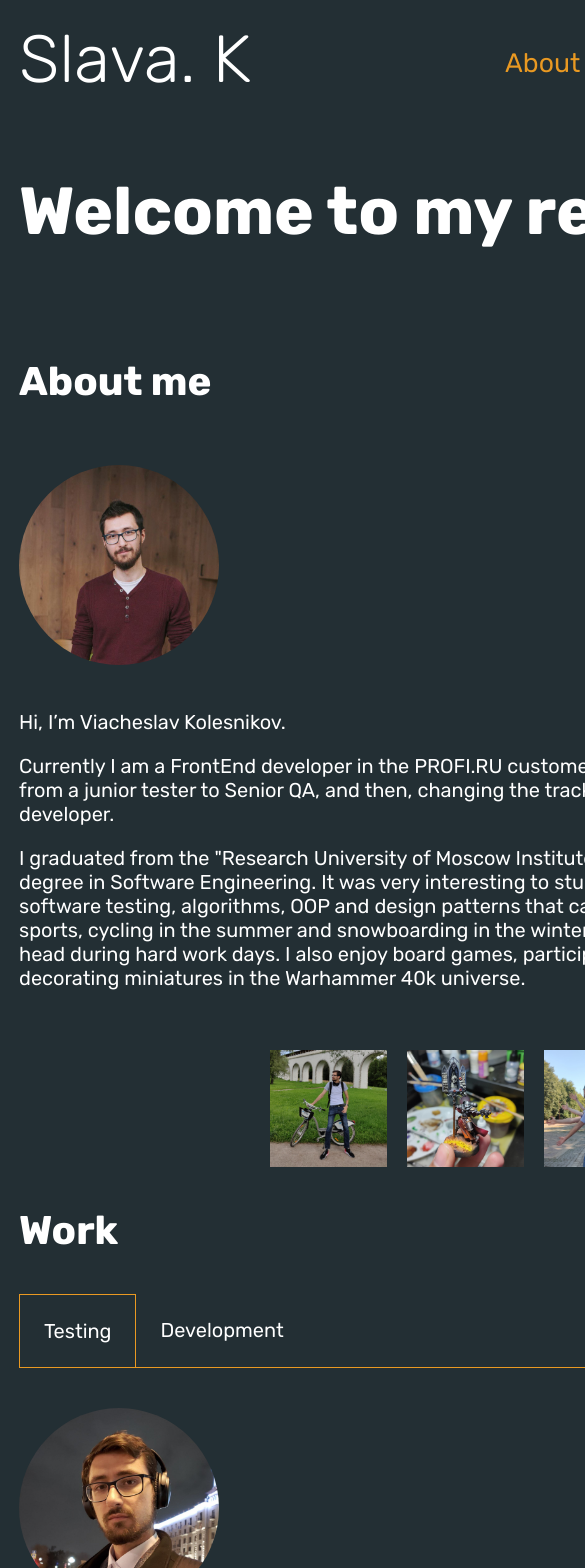
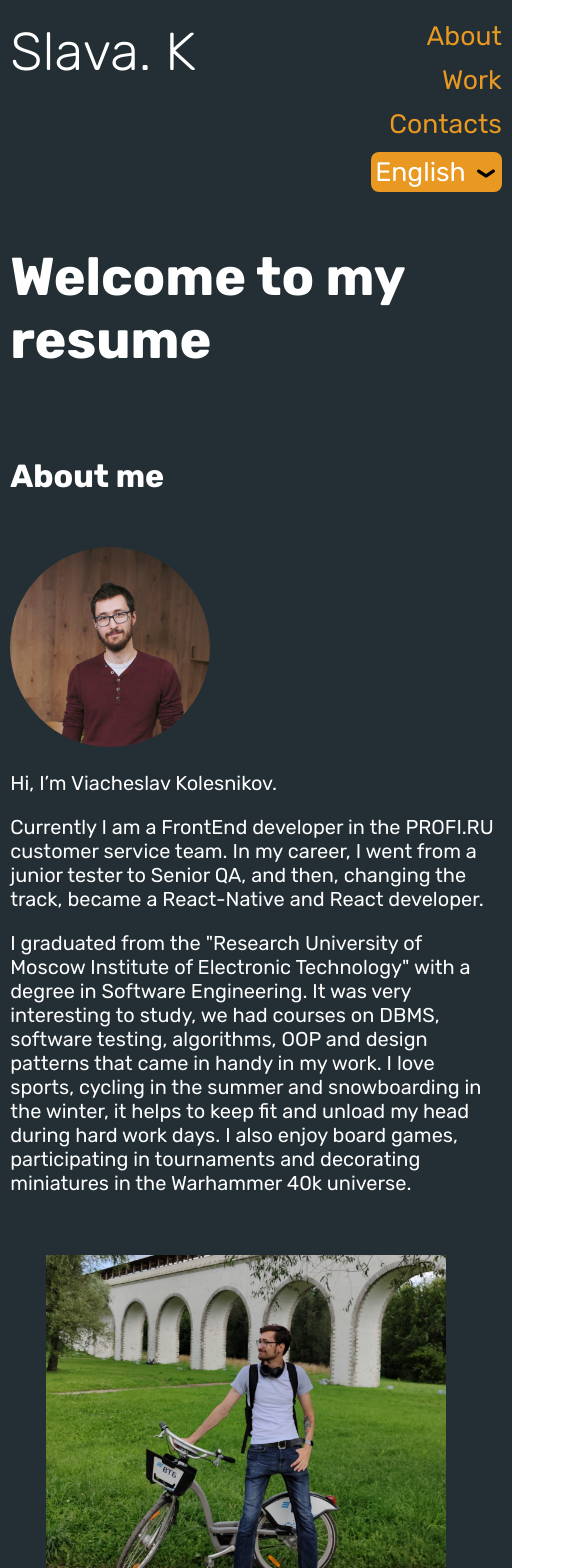
Before and after one commit to DazzlingFame/resume-SPA, a React (Create React App) app: page / in a window 390 px wide. Shown: the top 1568 px of the page, 585 px wide, since content can reach past the window. Built offline with nearby package versions, Linux system fonts and the light colour scheme.

Commit message:
mobile layout mvp

```diff
--- a/src/components/AboutContent.tsx
+++ b/src/components/AboutContent.tsx
@@ -2,7 +2,6 @@ import '../screen/Resume.css'
 import * as React from "react";
 import {ImageTextHeader} from "./ImageTextHeader";
 import {AboutTexts, Images} from "../constants";
-import {getWidth} from "../utils/global";
 
 type Props = {
     texts: AboutTexts;
@@ -11,13 +10,12 @@ type Props = {
 const photosArray = [Images.BICYCLE_IMG, Images.WARHAMMER_IMG, Images.SHIVA_IMG];
 
 const AboutContent: React.FC<Props> = props => {
-    const imageSize = getWidth() * 0.3;
 
     const photos = photosArray.map(photo => (
         <img key={photo.desc}
              src={photo.source}
              alt={photo.desc}
-             style={{width: imageSize, height: imageSize, marginRight: 20, marginTop: 20, objectFit: 'contain', userSelect: 'none'}}
+             className={'flat_photo__item'}
         />
     ));
     return (
--- a/src/components/WorkBlock.tsx
+++ b/src/components/WorkBlock.tsx
@@ -3,7 +3,7 @@ import '../screen/Resume.css';
 import './WorkBlock.css'
 import {Images, WorkBlockTexts} from "../constants";
 import {ImageTextHeader} from "./ImageTextHeader";
-import {getRandomInt, getWidth} from "../utils/global";
+import {getRandomInt} from "../utils/global";
 
 type Props = {
     texts: WorkBlockTexts;
@@ -12,14 +12,12 @@ type Props = {
 }
 
 const WorkBlock: React.FC<Props> = props => {
-    const imageSize = getWidth() * 0.3;
-
     const photos = props.photos.map(photo => (
         <img
             key={photo.desc}
             src={photo.source}
             alt={photo.desc}
-            style={{width: imageSize, height: imageSize, marginRight: 20, marginTop: 20, objectFit: 'contain', userSelect: 'none'}}
+            className={'flat_photo__item'}
         />
     ));
 
--- a/src/css/variables.css
+++ b/src/css/variables.css
@@ -10,9 +10,13 @@
 
     /*font-sizes*/
     --header: 50pt;
+    --header-mobile: 40pt;
     --subHeader: 30pt;
+    --subHeader-mobile: 24pt;
     --regular: 20pt;
+    --regular-mobile: 16pt;
     --small: 15pt;
+    --small-mobile: 12pt;
 
     /* viewport */
     --mobile-to-desktop-boundary: 980px;
--- a/src/index.css
+++ b/src/index.css
@@ -23,10 +23,3 @@ code {
   font-family: source-code-pro, Menlo, Monaco, Consolas, 'Courier New',
   monospace;
 }
-
-.red_circle {
-  height: 40px;
-  width: 40px;
-  border-radius: 20px;
-  background-color: red;
-}
--- a/src/screen/Resume.css
+++ b/src/screen/Resume.css
@@ -3,7 +3,7 @@
     position: relative;
     color: white;
     width: 100%;
-    min-width: 950px;
+    min-width: 512px;
     background-color: var(--primaryDark);
 }
 
@@ -100,8 +100,36 @@
 }
 
 .flat_photo__item {
-    width: 30%;
+    max-width: 400px;
+    max-height: 400px;
     margin-right: 20px;
     margin-top: 20px;
+    user-select: none;
     object-fit: contain;
 }
+
+@media all and (max-width: 980px) {
+    .bold_header_text {
+        font-size: var(--header-mobile);
+    }
+    .bold_subheader_text {
+        font-size: var(--subHeader-mobile);
+    }
+    .nav_header_text {
+        font-size: var(--header-mobile);
+    }
+    .regular_text {
+        font-size: var(--regular-mobile);
+    }
+    .small_text {
+        font-size: var(--small-mobile);
+    }
+    .nav_header_links_container {
+        align-items: flex-end;
+        flex-direction: column;
+    }
+    .header_link_container {
+        margin-right: 0;
+        margin-bottom: 12px;
+    }
+}
--- a/src/screen/Resume.tsx
+++ b/src/screen/Resume.tsx
@@ -71,9 +71,9 @@ export class Resume extends React.PureComponent<Props, State> {
 
         const headerLinks = this.getHeaderLinksConfig(mainTexts.headerLinks).map(item => (
             <div className={'header_link_container'} onClick={item.onClick} key={item.text}>
-                <p className={'regular_text'}>
+                <span className={'regular_text'}>
                     {item.text}
-                </p>
+                </span>
             </div>
         ));
 
@@ -81,9 +81,9 @@ export class Resume extends React.PureComponent<Props, State> {
             <div className={'root_container'}>
                 <div className={'container'}>
                     <div className={'nav_header_container'}>
-                        <p className={'nav_header_text'}>
+                        <span className={'nav_header_text'}>
                             {mainTexts.header}
-                        </p>
+                        </span>
                         <div className="nav_header_links_container">
                             {headerLinks}
                             <LanguageSelector initialState={this.state.locale} onStateChanged={this.onLanguageChanged}/>
```
